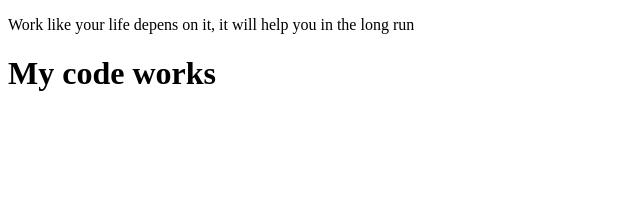
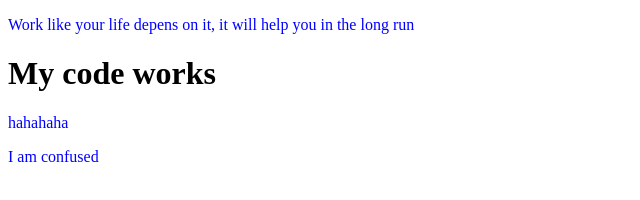
Before and after one commit to Malik-Is-Coding/my-third-repo, a plain HTML site: page index.html in a window 1280 px wide. Shown: the whole page, without its empty margins (0-640 px from the left). Drawn offline with Linux system fonts and the light colour scheme.

Commit message:
style added

```diff
--- a/index.html
+++ b/index.html
@@ -5,9 +5,12 @@
     <meta http-equiv="X-UA-Compatible" content="IE=edge">
     <meta name="viewport" content="width=device-width, initial-scale=1.0">
     <title>My first github repo</title>
+    <link rel="stylesheet" href="style.css">
 </head>
 <body>
     <p>Work like your life depens on it, it will help you in the long run</p>
     <h1>My code works</h1>
+    <p>hahahaha</p>
+    <p>I am confused</p>
 </body>
 </html>
--- /dev/null
+++ b/style.css
@@ -0,0 +1,3 @@
+p{
+    color: blue;
+}
```
